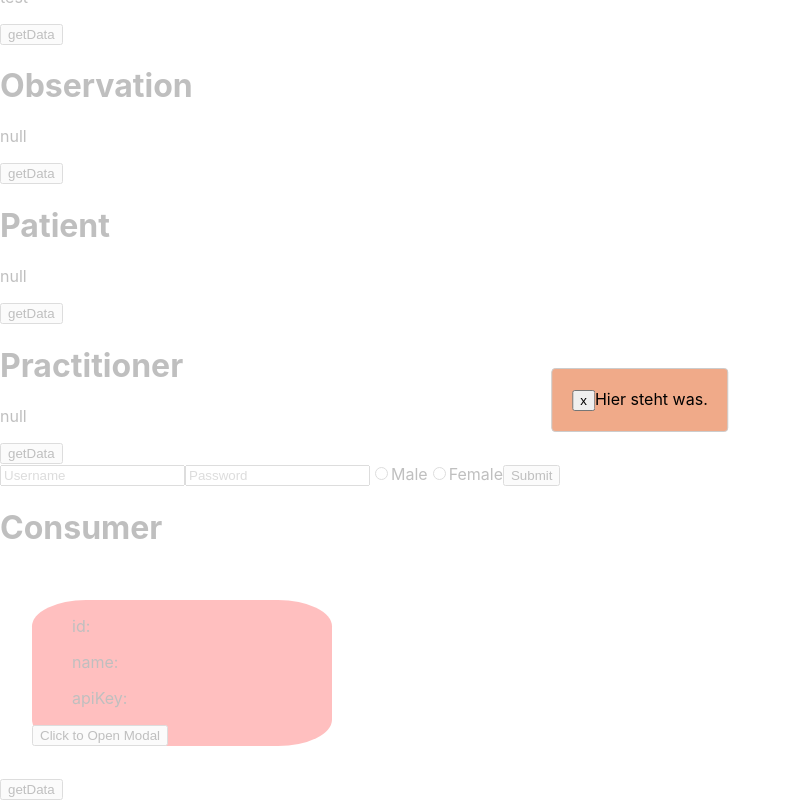
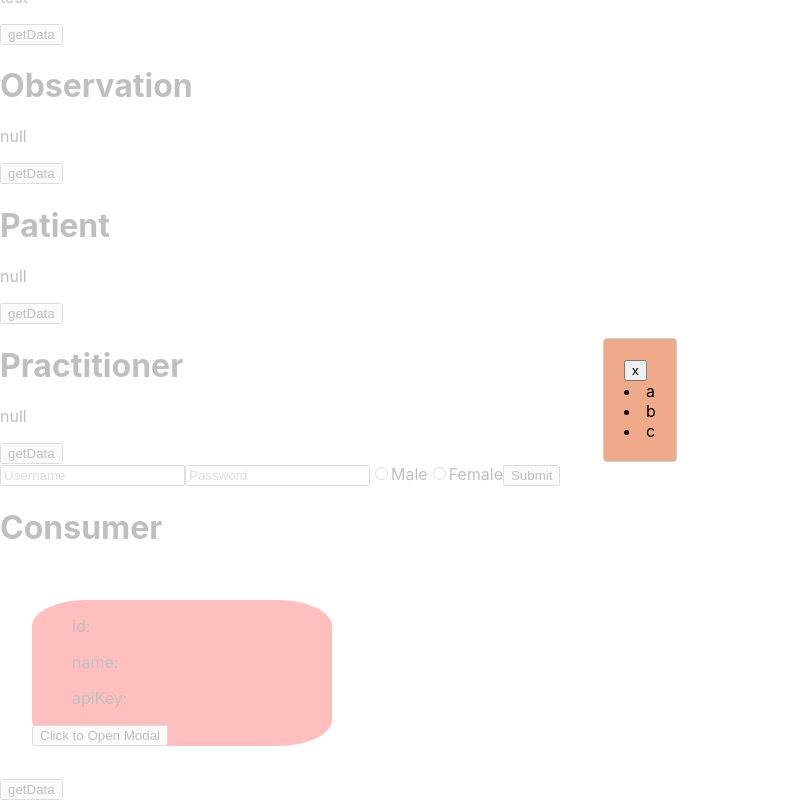
Before and after one commit to AfterSurf/Clinical-Data-Lab-FrontEnd, a React (Create React App) app: page / in a window 1280 px wide. Both pictures are taken after a click on the button "Click to Open Modal". Shown: the part 369-1169 px from the top of the page, without its empty margins (0-792 px from the left). Built offline with nearby package versions, Linux system fonts and the light colour scheme.

Commit message:
addModal

```diff
--- a/src/components/Consumer.tsx
+++ b/src/components/Consumer.tsx
@@ -38,6 +38,12 @@ function Consumer() {
       return alert("thanks for clickin");
     }
 
+    var modalElemnt = (<div>
+      <li>a</li>
+      <li>b</li>
+      <li>c</li>
+    </div>)
+
     {consumerData.map((element) => {<li>{element[0]}</li>})}
 
     const Test = (<div className="consumerHead"> {consumerData.map(station => (
@@ -45,7 +51,7 @@ function Consumer() {
         <ul>id: {station[0]}</ul>
         <ul>name: {station[1]}</ul>
         <ul>apiKey: {station[2]}</ul>
-        <Modal data={"Hier steht was."}/>
+        <Modal data={modalElemnt}/>
         {/* <button className="consumerButton"  onClick={() => display() }>clickME</button> */}
       </div>
     ))} </div>)
```
